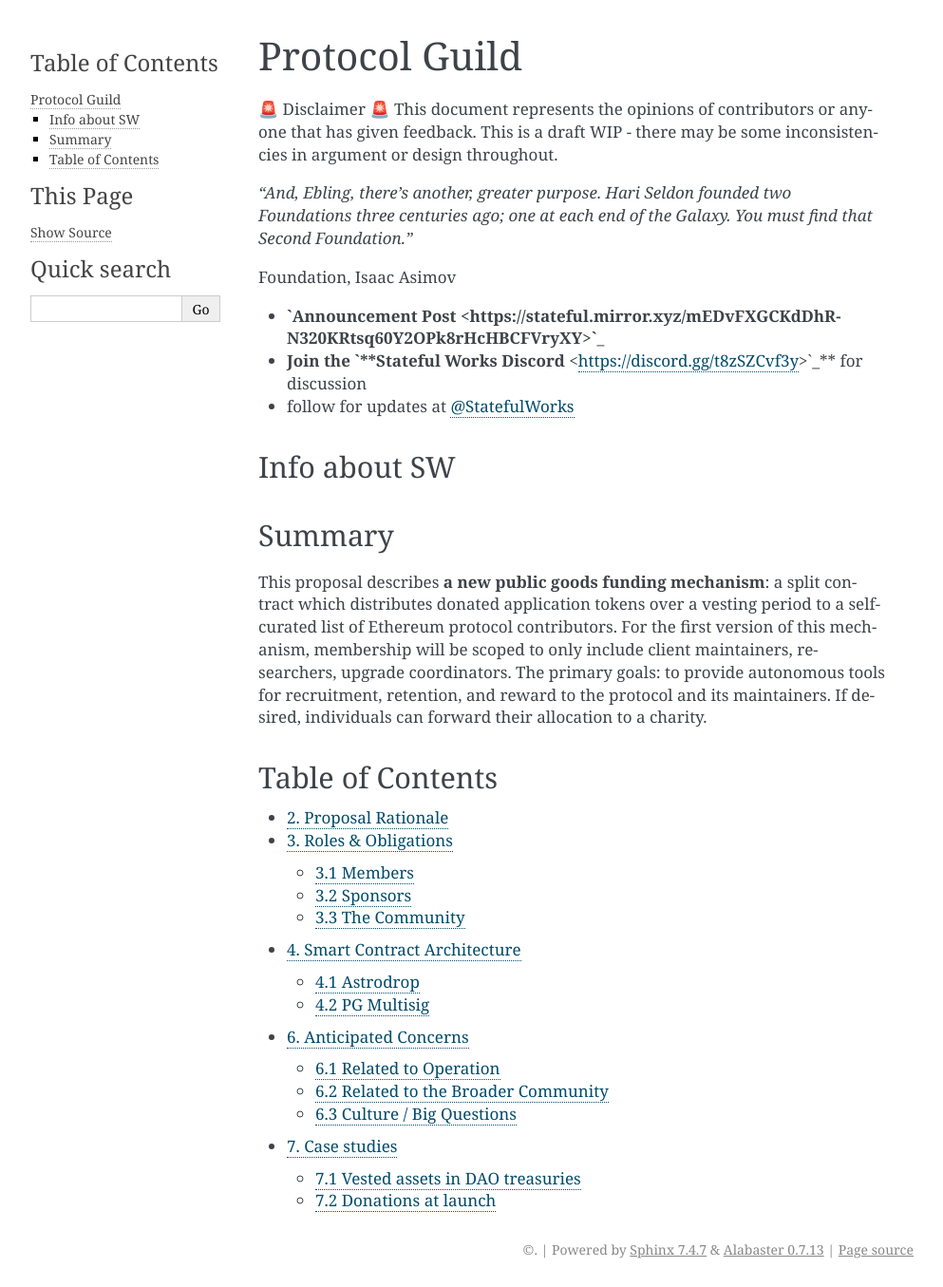
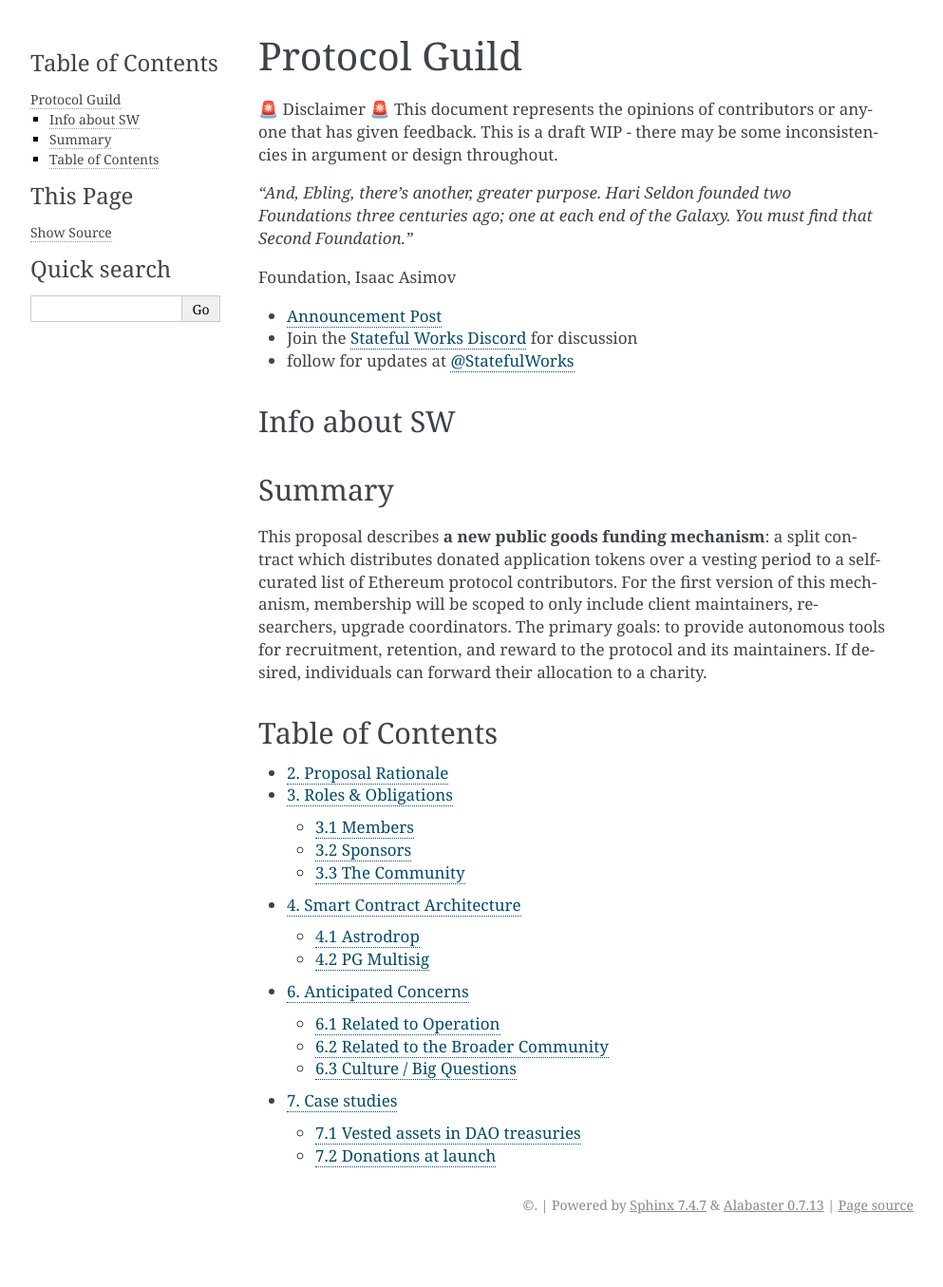
Before and after one commit to protocolguild/documentation, a Sphinx documentation site: the page built from docs/index.rst, in a window 1280 px wide. Shown: the whole page at 95% size, without its empty margins (148-1141 px from the left). Built offline with Sphinx 7.4.7, drawn with Linux system fonts in a browser that asks for light colours; pages that are not in the unit, such as notebooks, are missing from menus; after the commit the page ends 1308 px from its top, so only the background shows below that.

Commit message:
Update index.rst

```diff
--- a/docs/index.rst
+++ b/docs/index.rst
@@ -7,8 +7,8 @@ Protocol Guild
 
 Foundation, Isaac Asimov
 
-- **`Announcement Post <https://stateful.mirror.xyz/mEDvFXGCKdDhR-N320KRtsq60Y2OPk8rHcHBCFVryXY>`_**
-- **Join the `**Stateful Works Discord** <https://discord.gg/t8zSZCvf3y>`_** for discussion
+- `Announcement Post <https://stateful.mirror.xyz/mEDvFXGCKdDhR-N320KRtsq60Y2OPk8rHcHBCFVryXY>`_
+- Join the `Stateful Works Discord <https://discord.gg/t8zSZCvf3y>`_ for discussion
 - follow for updates at `@StatefulWorks <https://twitter.com/StatefulWorks>`_
 
 Info about SW
```
